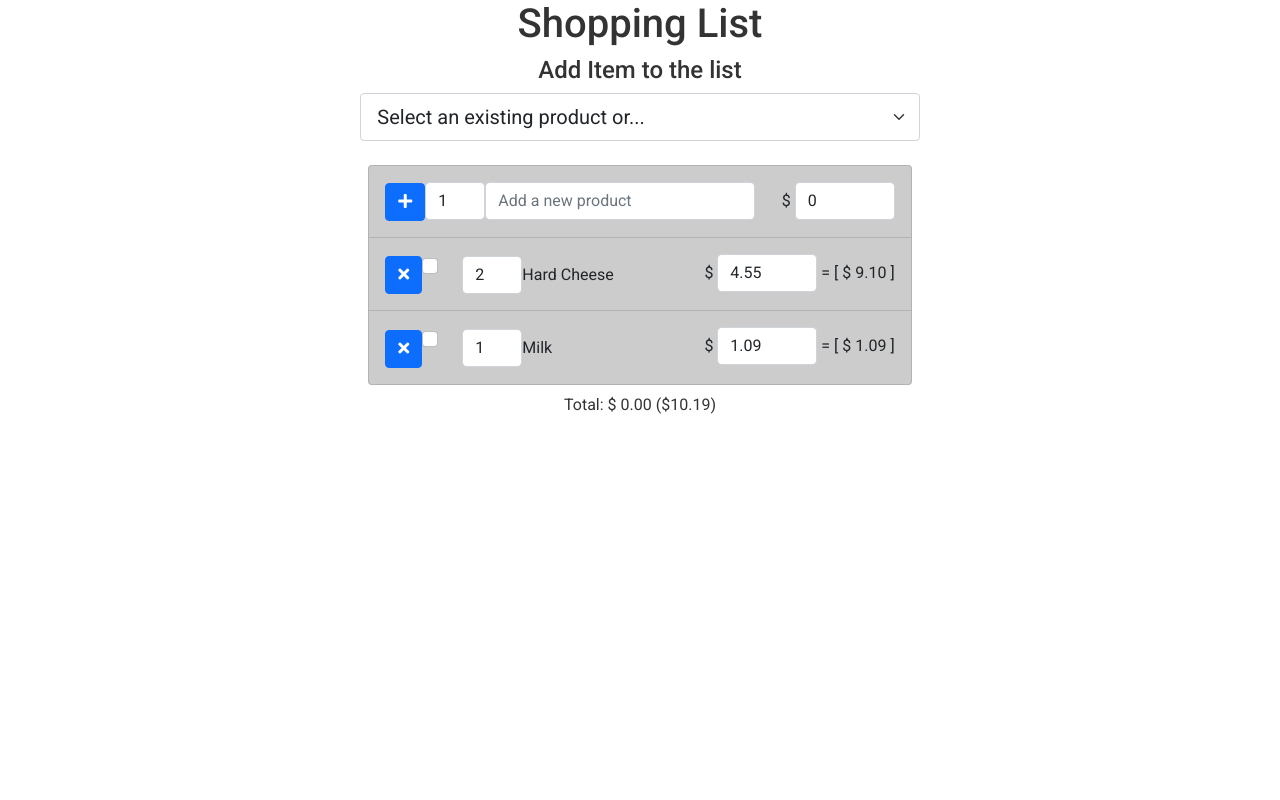
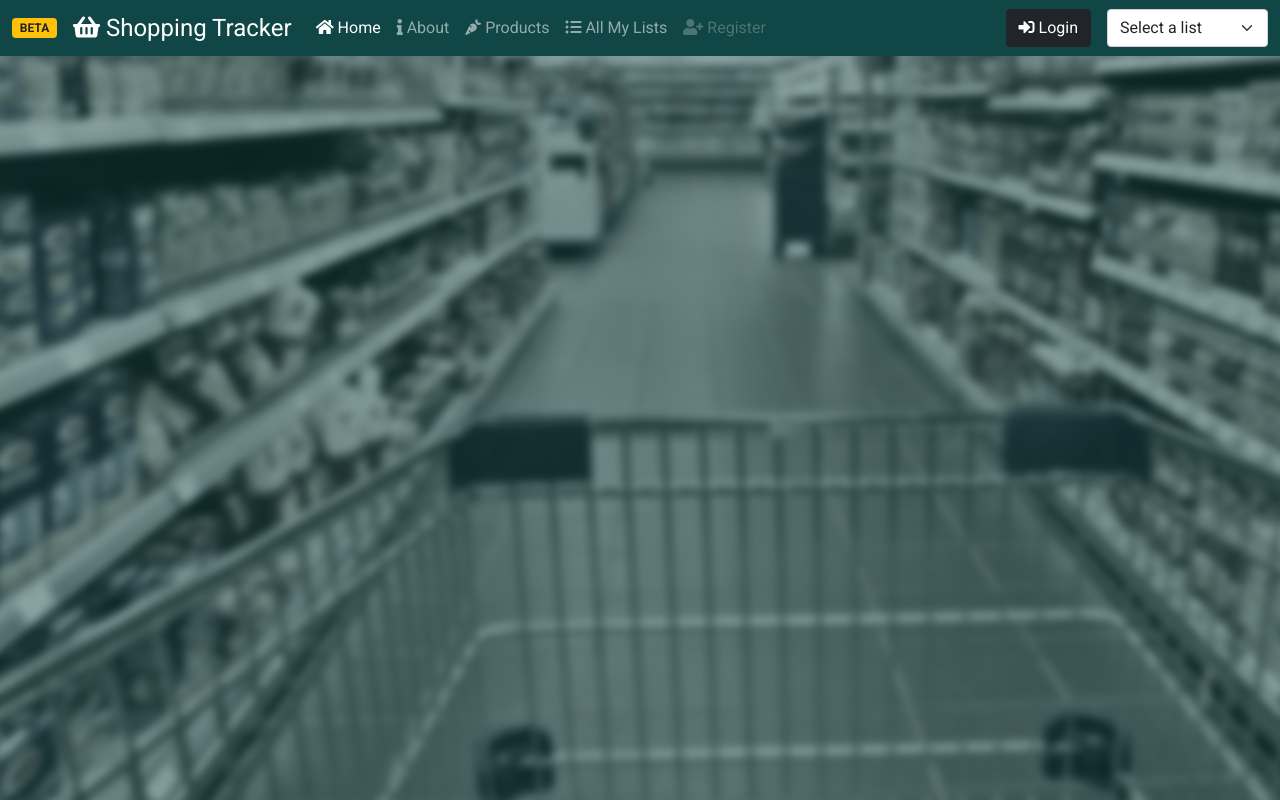
Before and after one commit to jeanrmarques/shopping-list, a Vue app: page / in a window 1280 px wide. Built offline with nearby package versions, Linux system fonts and the light colour scheme; data requests are answered from the project's data file.

Commit message:
Making things a little bit easier on the eye

```diff
--- a/db.json
+++ b/db.json
@@ -2,7 +2,7 @@
   "products": [
     {
       "id": "60d8659f1f060c1f3c309042",
-      "name": "Hard Cheese",
+      "name": "Cheese",
       "brand": "La Holandesa",
       "category": 1
     },
--- a/public/index.html
+++ b/public/index.html
@@ -8,7 +8,7 @@
     <link rel="stylesheet" href="https://use.fontawesome.com/releases/v5.15.3/css/all.css" integrity="sha384-SZXxX4whJ79/gErwcOYf+zWLeJdY/qpuqC4cAa9rOGUstPomtqpuNWT9wdPEn2fk" crossorigin="anonymous">
     <link rel="preconnect" href="https://fonts.googleapis.com">
     <link rel="preconnect" href="https://fonts.gstatic.com" crossorigin>
-    <link href="https://fonts.googleapis.com/css2?family=Roboto:ital,wght@0,100;0,300;0,400;0,500;0,700;0,900;1,100;1,300;1,400;1,500;1,700;1,900&display=swap" rel="stylesheet">
+    <link href="https://fonts.googleapis.com/css2?family=Roboto:ital,wght@0,100;0,300;0,400;0,500;0,700;0,900;1,100;1,300;1,400;1,500;1,700;1,900|Comfortaa:wght@600&display=swap" rel="stylesheet">
     <link href="https://cdn.jsdelivr.net/npm/bootstrap@5.0.2/dist/css/bootstrap.min.css" rel="stylesheet" integrity="sha384-EVSTQN3/azprG1Anm3QDgpJLIm9Nao0Yz1ztcQTwFspd3yD65VohhpuuCOmLASjC" crossorigin="anonymous">
     <title><%= htmlWebpackPlugin.options.title %></title>
   </head>
@@ -16,6 +16,7 @@
     <noscript>
       <strong>We're sorry but <%= htmlWebpackPlugin.options.title %> doesn't work properly without JavaScript enabled. Please enable it to continue.</strong>
     </noscript>
+    <div class="bg-image"></div>
     <div id="app"></div>
     <!-- built files will be auto injected -->
     <script src="https://cdn.jsdelivr.net/npm/bootstrap@5.0.2/dist/js/bootstrap.bundle.min.js" integrity="sha384-MrcW6ZMFYlzcLA8Nl+NtUVF0sA7MsXsP1UyJoMp4YLEuNSfAP+JcXn/tWtIaxVXM" crossorigin="anonymous"></script>
--- a/src/components/Header.vue
+++ b/src/components/Header.vue
@@ -1,16 +1,80 @@
 <template>
-  <header>
-    <h1>{{ title }}</h1>
-  </header>
+  <nav class="navbar navbar-expand-lg navbar-dark">
+    <div class="container-fluid">
+      <span class="badge bg-warning text-dark">BETA</span>
+      <a class="navbar-brand me-3 ms-3"><i class="fas fa-shopping-basket"></i> {{ title }} </a>
+      <button class="navbar-toggler" type="button" data-bs-toggle="collapse" data-bs-target="#navbarNavAltMarkup" aria-controls="navbarNavAltMarkup" aria-expanded="false" aria-label="Toggle navigation">
+        <span class="navbar-toggler-icon"></span>
+      </button>
+      <div class="collapse navbar-collapse" id="navbarNavAltMarkup">
+        <div class="navbar-nav">
+          <a class="nav-link active" aria-current="page" href="#"><i class="fas fa-home"></i> Home</a>
+          <a class="nav-link" href="#"><i class="fas fa-info"></i> About</a>
+          <a class="nav-link" href="#"><i class="fas fa-carrot"></i> Products</a>
+          <a class="nav-link" href="#"><i class="fas fa-list-ul"></i> All My Lists</a>
+          <a class="nav-link disabled" href="#" tabindex="-1" aria-disabled="true"><i class="fas fa-user-plus"></i> Register</a>
+        </div>
+      </div>
+      <form class="d-flex">
+          <a href="#" class="btn btn-dark me-3"><i class="fas fa-sign-in-alt"></i> Login</a>
+          <div class="Select List">
+            <select class="form-select form-select" @change="selectedList($event)">
+              <option value="">Select a list</option>
+              <option
+                :key="index"
+                v-for="(l, index) in getLists"
+                :value="l.id"
+              >
+                {{ l.name }}
+              </option>
+            </select>
+          </div>
+      </form>
+    </div>
+  </nav>
 </template>
+<script>
+import { mapActions, mapGetters } from "vuex";
 
-<script>
 export default {
   name: "Header",
   props: {
     title: String,
   },
+  methods: {
+    ...mapActions([
+      "setActiveList"
+    ]),
+    selectedList(e) {
+      console.log('selected list...');
+      console.log(e);
+      let list_id = e.target.value;
+      if(list_id && list_id.length > 0){
+        this.setActiveList(list_id);
+      } else {
+        this.setActiveList(null);
+      }
+      console.log(list_id);
+    },
+  },
+  computed: {
+    ...mapGetters([
+      "getLists",
+      "activeList"
+    ]),
+  }
 };
 </script>
 
-<style scoped lang="scss"></style>
+<style scoped lang="scss">
+.navbar {
+  background: #114646;
+  margin-bottom: 1em;
+}
+.navbar-brand {
+  // font-family: 'Comfortaa', cursive;
+  padding: 0;
+  font-size: 1.5em;
+  color: #FFF;
+}
+</style>
--- a/src/store/index.js
+++ b/src/store/index.js
@@ -12,10 +12,17 @@ export default createStore({
     items: [],
     lists: [],
     users: [],
+    activeList: null,
   },
   getters: {
     getProducts: (state) => {
       return state.products;
+    },
+    getLists: (state) => {
+      return state.lists;
+    },
+    activeList: (state) => {
+      return state.activeList;
     },
     getProductsNotInList: (state) => (list_id) => {
       let items = state.items.filter((item) => item.list === list_id);
@@ -80,7 +87,6 @@ export default createStore({
       state.products.push(product);
     },
     removeProduct(state, product) {
-      console.log(product);
       state.items.splice(state.items.indexOf(product), 1);
     },
 
@@ -101,9 +107,12 @@ export default createStore({
       state.items.push(item);
     },
     removeItem(state, item) {
-      console.log(item);
       state.items.splice(state.items.indexOf(item), 1);
     },
+
+    setActiveList(state, id) {
+      state.activeList = id;
+    }
   },
   actions: {
     // Setting up our store with data from the database
@@ -231,6 +240,11 @@ export default createStore({
     changeItemPrice({ commit }, { item, price }) {
       commit("editItem", { item, price: price });
     },
+
+    setActiveList({ commit }, id) {
+      console.log(id);
+      commit("setActiveList", id);
+    }
   },
   modules: {},
 });
--- a/src/views/Home.vue
+++ b/src/views/Home.vue
@@ -1,15 +1,16 @@
 <template>
   <main class="home">
+    <Header title="Shopping Tracker" />
     <div class="container">
       <div class="row align-items-center justify-content-center">
-        <div class="col-10">
-          <Header title="Shopping List" />
-
+        <div class="col-lg-6">
+          <div v-if="activeList" class="card">
+            <div class="card-body">
               <!-- Add item component -->
+              <div class="AddItem">
                 <h4>Add Item to the list</h4>
-          <div class="AddItem">
                 <select v-if="getProductsNotInList(activeList).length > 0" class="form-select form-select-lg mb-3" @change="addItemToList(activeList, $event)">
-              <option>Select an existing product or...</option>
+                  <option value=null >Select an existing product or...</option>
                   <option
                     :key="index"
                     v-for="(p, index) in getProductsNotInList(activeList)"
@@ -22,6 +23,7 @@
               <!-- -->
 
               <!-- List component -->
+              <div class="activeList">
                 <ul class="productsOnList list-group">
                   <!-- Add product -->
                   <li id="addItemRow" class="list-group-item">
@@ -109,8 +111,14 @@
                     >(${{ totalOnList(activeList).potential }})</span
                   >
                 </div>
+              </div>
+
               <!-- -->
+
             </div>
+          </div>
+        </div>
+        <!-- <div class="col-lg-6"></div> -->
       </div>
     </div>
   </main>
@@ -125,7 +133,6 @@ export default {
   name: "Home",
   data() {
     return {
-      activeList: "60d8a265983cb22b34e405ac",
       newItemInList: {
         name : "",
         quantity: 1,
@@ -149,6 +156,7 @@ export default {
       "newProductInList",
       "removeProduct",
       "updateProduct",
+      "setActiveList"
     ]),
     addItemToList(list, e) {
       console.log(e);
@@ -210,6 +218,8 @@ export default {
       "itemsInList",
       "getProducts",
       "getProductsNotInList",
+      "getLists",
+      "activeList"
     ]),
     lists: {
       get() {
@@ -237,9 +247,28 @@ export default {
 };
 </script>
 
-<style scoped lang="scss">
-.container {
-  max-width: 700px;
+<style lang="scss">
+.bg-image {
+  background: url('../assets/busyconsumers_0.jpg') no-repeat;
+  background-size: cover;
+  z-index: 1;
+  position: fixed;
+  left: -2.5vw;
+  display: block;
+  width: 105vw;
+  height: 105vh;
+  filter: blur(5px) grayscale(.9);
+  top: -2.5vh;
+}
+
+#app {
+  position: relative;
+  z-index: 2;
+  background: #1146467a;
+}
+
+main.home {
+  min-height: 100vh;
 }
 
 .removeItem {
```
Also changed, not shown: src/assets/busyconsumers_0.jpg (added). Lines whose indentation alone changed are shown as unchanged.
